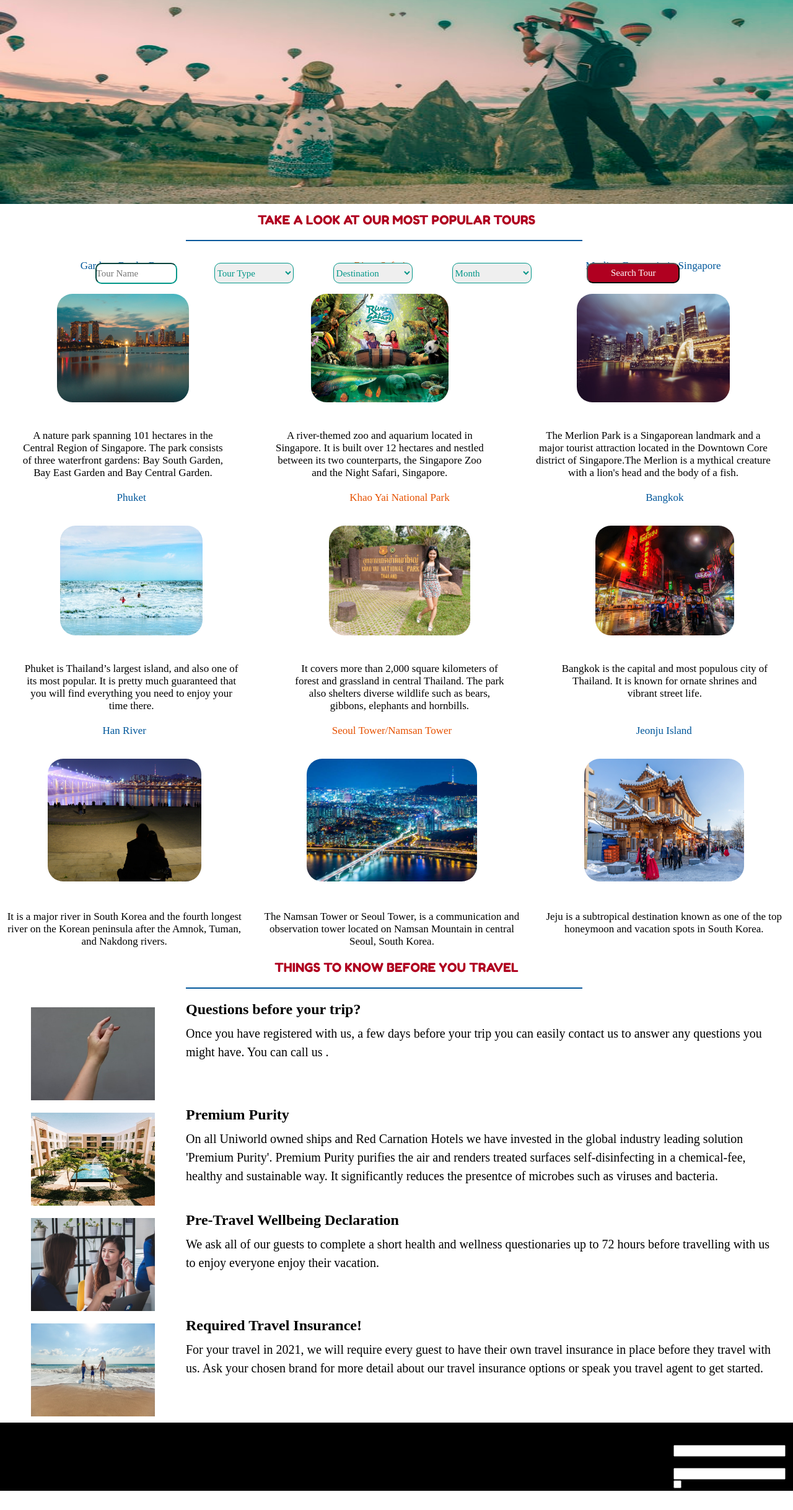
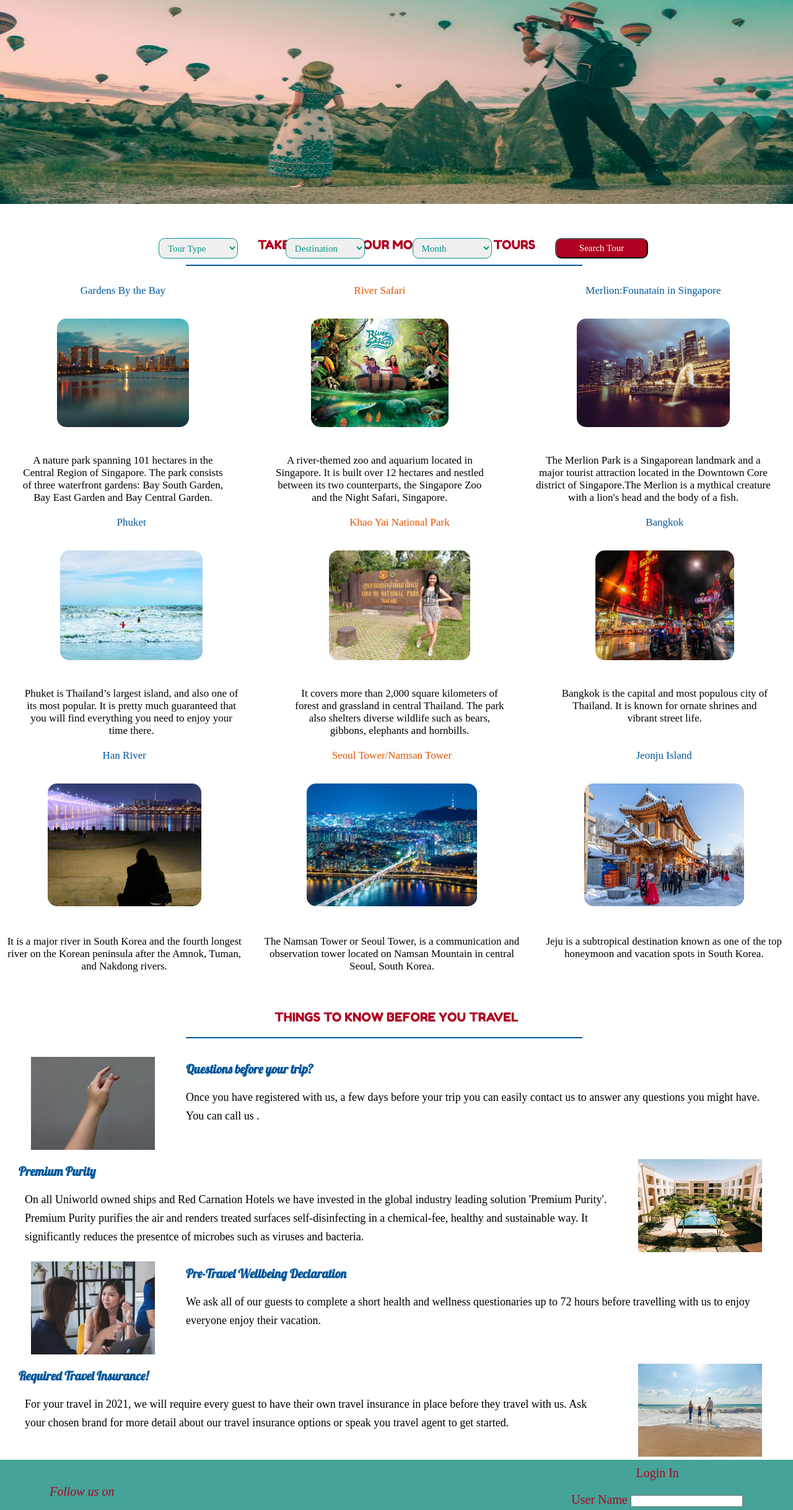
Before and after one commit to KyiKyiSwe/TravelandTourDev, a plain HTML site: page index.html in a window 1280 px wide. Shown: the part 216-2652 px from the top of the page at 62% size. Before the commit the page ends 2621 px from the top, so only its background shows below. Drawn offline with Linux system fonts and the light colour scheme.

Commit message:
second commit

```diff
--- a/font.css
+++ b/font.css
@@ -10,3 +10,7 @@
 	font-family:'FredokaOne';
 	src:url('fonts/FredokaOne.ttf');
 }
+@font-face{
+	font-family:'Lobster';
+	src:url('fonts/Lobster.ttf');
+}
--- a/index.html
+++ b/index.html
@@ -13,7 +13,7 @@
 
 	<div id="navbar">
 		<ul class="nav-ul">
-			<li><a href="">Home</a></li>
+			<li><a href="" class="active">Home</a></li>
 			<li><a href="">More Place</a></li>
 			<li><a href="">About Us</a></li>
 			<li><a href="">Contact Us</a></li>
@@ -33,9 +33,7 @@
 			Find your special tour today with Heaven Tours
 		</div>
 <!-- for tour name, tour type, destination, month, search tour -->
-		<div class="textonpicturetwo">
-			<input type="text" name="tourname" id="tourname" placeholder="Tour Name">
-			<label for="tourname"></label>
+		<div id="textonpicturetwo">
 
 			<select class="tourtype">
 				<option>Tour Type</option>
@@ -180,18 +178,24 @@
 	<!-- for latest -->
 	<div id="latestportion">
 		<div class="follow">
-			Follow us on
+			<i>Follow us on</i><br><br>
+			<i class="fab fa-facebook" style="color: blue;"></i>
+			<i class="fab fa-facebook-messenger" style="color: blue;"></i>
+			<i class="fab fa-twitter-square" style="color: blue;"></i>
+			<i class="fab fa-instagram-square"></i>
 		</div>
 		<div class="login">
-			<div><label>Login In</label></div>
-			<div><label for="name">User Name or E-mail Address</label></div>
-			<div><input type="text" name="name" id="name"></div>
-			<div><label for="Password">Password</label></div>
-			<div><input type="password" name="password" id="password"></div>
+			<div class="login1">Login In</div>
+			<div><label for="name">User Name</label>
+			<input type="text" name="name" id="name"></div>
+			<div><label for="Password">Password</label>&nbsp;&nbsp;&nbsp;
+			<input type="password" name="password" id="password"></div>
 			<div><input type="checkbox" name="check">Remember Me</div>
 		</div>
 		<div class="clear"></div>
+		<div class="footer">Heaven Tour Copyright @ 2020</div>
 	</div>
+
 
 </body>
 </html>
--- a/style.css
+++ b/style.css
@@ -27,6 +27,7 @@ div#navbar ul li a{
 	font-family: 'Teko-Bold';
 	padding: 0 15px;
 }
+
 div#navbar ul li a:hover{
 	color: #B00020;
 	background-color: #FFFFFF;
@@ -58,24 +59,21 @@ div.textonpicture{
 	font-size: 25px;
 
 }
-/*textbox*/
-div.textonpicturetwo input[type="text"]{
+
+/*#textonpicturetwo #textname{
 	position: absolute;
-	top: 80%;
-	left:12%;
-	width: 10%;
-	height: 30px;
+	top: 60%;
+	left:20%;
+	width: 70%;
+	height: 40px;
 	font-family: century;
-	color: #009688;
-	font-size: 15px;
-	border-color: #009688;
-	border-radius: 10px;
-}
+
+}*/
 /*for tour type(option)*/
-div.textonpicturetwo .tourtype{
+#textonpicturetwo .tourtype{
 	position: absolute;
-	top: 80%;
-	left:27%;
+	top: 75%;
+	left:20%;
 	width: 10%;
 	height: 33px;
 	font-family: century;
@@ -83,12 +81,13 @@ div.textonpicturetwo .tourtype{
 	font-size: 15px;
 	border-color: #009688;
 	border-radius: 10px;
+	padding:0 10px;
 }
 /*for destination*/
-div.textonpicturetwo .destination{
+#textonpicturetwo .destination{
 	position: absolute;
-	top: 80%;
-	left:42%;
+	top: 75%;
+	left:36%;
 	width: 10%;
 	height: 33px;
 	font-family: century;
@@ -96,12 +95,13 @@ div.textonpicturetwo .destination{
 	font-size: 15px;
 	border-color: #009688;
 	border-radius: 10px;
+	padding:0 10px;
 }
 /*for month*/
-div.textonpicturetwo .month{
+#textonpicturetwo .month{
 	position: absolute;
-	top: 80%;
-	left:57%;
+	top: 75%;
+	left:52%;
 	width: 10%;
 	height: 33px;
 	font-family: century;
@@ -109,12 +109,13 @@ div.textonpicturetwo .month{
 	font-size: 15px;
 	border-color: #009688;
 	border-radius: 10px;
+	padding:0 10px;
 }
 /*for 'search tour'button*/
-div.textonpicturetwo .testbut{
+#textonpicturetwo .testbut{
 	position: absolute;
-	top: 80%;
-	left:74%;
+	top: 75%;
+	left:70%;
 	width: 150px;
 	height: 33px;
 	font-family: century;
@@ -130,7 +131,7 @@ div.textonpicturetwo .testbut{
 	font-family: FredokaOne;
 	font-size: 20px;
 	color: #B00020;
-	margin: 10px 0;
+	margin: 50px 0 20px 0;
 }
 /*for hr*/
 hr{
@@ -161,27 +162,45 @@ div#grid-singapore img,div#grid-thailand img,div#grid-korea img
 	padding: 5px;
 	width: 65%;
 	height: 90%;
-	border-radius: 30px;
+	border-radius: 20px;
 }
 #grid-singapore div,#grid-thailand div, grid-korea div{
 	padding: 0 25px;
 }
 
 /*for question*/
-div.float-question img, div.premiumpurity img,
-div.pretravel-wellbeing img, div.insurance img{
+div.float-question img,
+div.pretravel-wellbeing img{
 	float: left;
 	width: 200px;
 	height:150px;
-	padding: 10px 50px;
+	padding: 10px 50px 5px 50px;
+
+
+}
+ div.premiumpurity img, div.insurance img
+ {
+	float: right;
+	width: 200px;
+	height:150px;
+	padding: 10px 50px 5px 50px;
 
 }
 p{
-	padding: 10px 30px;
+	padding: 0px 40px;
 	font-family: Teko-Bold;
+	font-size: 18px;
+	line-height: 30px;
+	text-align: left;
+}
+h2{
+	padding: 15px 30px;
+	font-family: Lobster;
+	font-style: bold;
 	font-size: 20px;
 	line-height: 30px;
 	text-align: left;
+	color: #01579B;
 }
 .clear{
 	clear: both;
@@ -189,15 +208,35 @@ p{
 
 #latestportion{
 	width: 100%;
-	height:30%;
-	background-color: black;
+	height:100%;
+	background-color: #45a398;
 }
 #latestportion .follow{
 	float: left;
-	padding: 10px 35px;
+	padding: 40px 80px;
+	font-family: Monotype Corsiva;
+	font-size: 20px;
+	color: #B00020;
 }
 
 #latestportion .login{
 	float: right;
-	padding-right: 10px 35px;
 }
+
+.login div.login1{
+	font-size: 35px;
+	text-align: center;
+}
+#latestportion .login div{
+	padding: 10px 80px 10px 10px;
+	font-family: Monotype Corsiva;
+	font-size: 20px;
+	color: #B00020;
+}
+#latestportion .footer{
+	font-family: Monotype Corsiva;
+	font-size: 20px;
+	color: #B00020;
+	text-align: center;
+	background-color: #0c7a6e;
+}
```
Also changed, not shown: fonts/Lobster.ttf (added).
